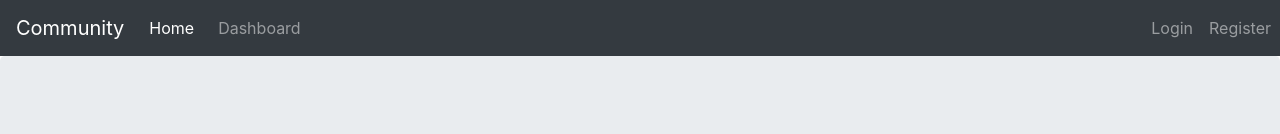
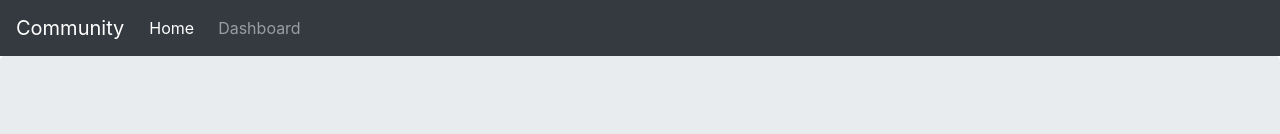
Before and after one commit to ROSHNEEGOUDA/Discussion-Forum, a React (Create React App) app in the folder client/: page / in a window 1280 px wide. Shown: the top 134 px of the page. Built offline with nearby package versions, Linux system fonts and the light colour scheme.

Commit message:
Update navbar.jsx

```diff
--- a/client/src/components/navbar.jsx
+++ b/client/src/components/navbar.jsx
@@ -37,17 +37,17 @@ const NavBar = ({ user }) => {
             <React.Fragment>
               <li className="nav-item">
                 <NavLink className="nav-link" to="/users/login">
-                  Login
+{/*                   Login */}
                 </NavLink>
               </li>
               <li className="nav-item">
                 <NavLink className="nav-link" to="/users/register">
-                  Register
+{/*                   Register */}
                 </NavLink>
               </li>
             </React.Fragment>
           )}
-          {user && (
+{/*           {user && (
             <React.Fragment>
               <li className="nav-item">
                 <NavLink className="nav-link" to="/me">
@@ -60,7 +60,7 @@ const NavBar = ({ user }) => {
                 </NavLink>
               </li>
             </React.Fragment>
-          )}
+          )} */}
         </ul>
       </div>
     </nav>
```
